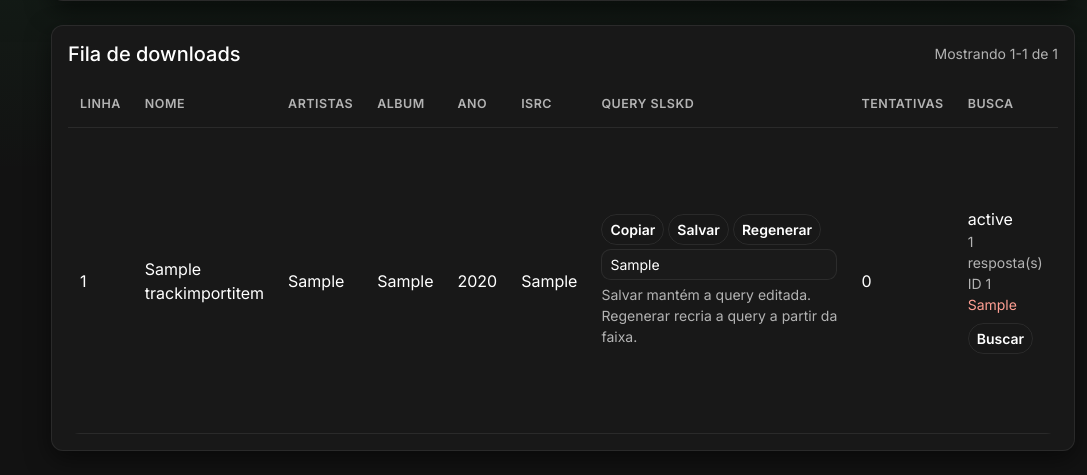
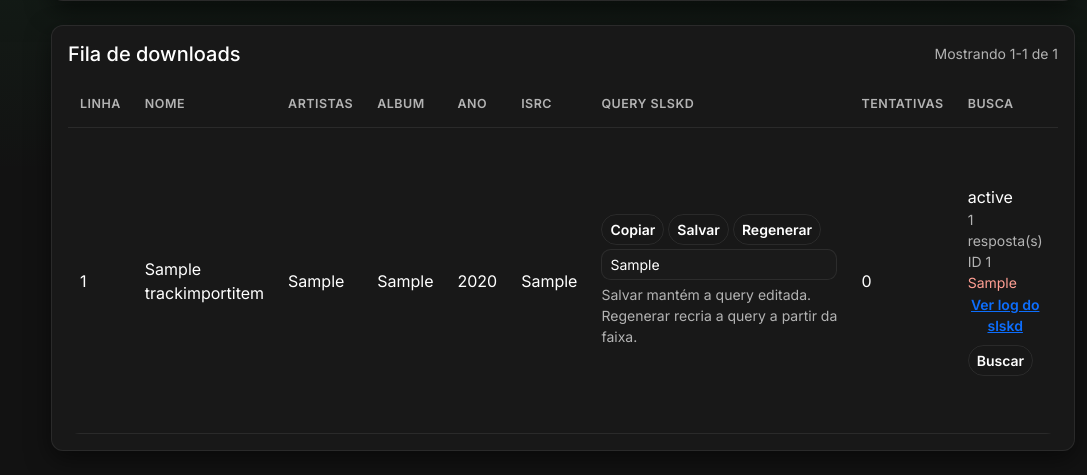
Before and after one commit to Zambianco/MML, a Django app: page /downloads/1/ in a window 1280 px wide. Shown: the part 945-1420 px from the top of the page, without its empty margins (193-1280 px from the left). Run offline with Django 5.2, Linux system fonts and the light colour scheme; a user stored in the database is signed in; tables that the repository leaves empty hold one stand-in row (values such as "Sample post"); data that the repository does not hold is empty; parts of the project's set-up code (start-up, migrations or seed data) failed here and were passed over; some libraries are stand-ins or nearby versions.

Commit message:
feat: add slskd log retrieval and modal display for error tracking

```diff
--- a/apps/downloads/services.py
+++ b/apps/downloads/services.py
@@ -9,7 +9,7 @@ from dataclasses import dataclass
 from difflib import SequenceMatcher
 from pathlib import Path
 from typing import Callable
-from urllib.error import URLError
+from urllib.error import HTTPError, URLError
 from urllib.parse import quote
 from urllib.request import Request, urlopen
 
@@ -181,7 +181,16 @@ def search_slskd_sources(
 ) -> list[TrackImportItemSource]:
     search_query = sync_item_search_query(item)
 
-    search = _slskd_request("POST", "/api/v0/searches", {"searchText": search_query})
+    try:
+        search = _slskd_request("POST", "/api/v0/searches", {"searchText": search_query})
+    except HTTPError as exc:
+        if exc.code != 409:
+            raise
+        # slskd recusa buscas com texto igual a uma já existente; remove as antigas e tenta de novo.
+        for old in _slskd_request("GET", "/api/v0/searches") or []:
+            if str(old.get("searchText") or "").strip().lower() == search_query.strip().lower():
+                _slskd_request("DELETE", f"/api/v0/searches/{old['id']}")
+        search = _slskd_request("POST", "/api/v0/searches", {"searchText": search_query})
     search_id = search["id"]
     started_at = time.monotonic()
     item.search_attempts += 1
--- a/apps/downloads/templates/downloads/import_detail.html
+++ b/apps/downloads/templates/downloads/import_detail.html
@@ -197,4 +197,18 @@
 <main class="container app-page py-4">
     {% include "downloads/import_detail_fragment.html" %}
 </main>
+
+<div class="modal fade" id="slskd-log-modal" tabindex="-1" aria-hidden="true">
+    <div class="modal-dialog modal-xl modal-dialog-scrollable">
+        <div class="modal-content">
+            <div class="modal-header">
+                <h5 class="modal-title">Log do slskd</h5>
+                <button type="button" class="btn-close" data-bs-dismiss="modal" aria-label="Fechar"></button>
+            </div>
+            <div class="modal-body">
+                <pre id="slskd-log-body" class="small mb-0" style="white-space: pre-wrap;">Carregando...</pre>
+            </div>
+        </div>
+    </div>
+</div>
 {% endblock %}
--- a/apps/downloads/templates/downloads/import_detail_panel.html
+++ b/apps/downloads/templates/downloads/import_detail_panel.html
@@ -247,6 +247,7 @@
                                 {% endif %}
                                 {% if item.last_error %}
                                     <div class="small text-danger">{{ item.last_error }}</div>
+                                    <button type="button" class="btn btn-link btn-sm p-0" data-bs-toggle="modal" data-bs-target="#slskd-log-modal" hx-get="{% url 'downloads-slskd-log' %}" hx-target="#slskd-log-body" hx-swap="innerHTML">Ver log do slskd</button>
                                 {% endif %}
                                 <form class="mt-2" method="post" action="{% url 'downloads-item-search' track_import.pk item.pk %}{% if querystring %}?{{ querystring }}&page={{ page_obj.number }}{% else %}?page={{ page_obj.number }}{% endif %}">
                                     {% csrf_token %}
@@ -381,7 +382,9 @@
                     </div>
 
                     {% if item.last_error %}
-                        <div class="small text-danger mb-3">{{ item.last_error }}</div>
+                        <div class="small text-danger mb-3">{{ item.last_error }}
+                            <button type="button" class="btn btn-link btn-sm p-0 align-baseline" data-bs-toggle="modal" data-bs-target="#slskd-log-modal" hx-get="{% url 'downloads-slskd-log' %}" hx-target="#slskd-log-body" hx-swap="innerHTML">Ver log do slskd</button>
+                        </div>
                     {% endif %}
 
                     <div class="d-flex gap-2 flex-wrap">
--- a/apps/downloads/urls.py
+++ b/apps/downloads/urls.py
@@ -1,12 +1,13 @@
 from django.urls import path
 
-from .views import cancel_round, download_files, file_cover, file_stream, import_detail, import_detail_fragment, import_list, item_download, item_query, item_search, item_skip_source, item_stream, item_transfer, music_player, process_round, refresh_status, toggle_favorite
+from .views import cancel_round, download_files, file_cover, file_stream, import_detail, import_detail_fragment, import_list, item_download, item_query, item_search, item_skip_source, item_stream, item_transfer, music_player, process_round, refresh_status, slskd_log, toggle_favorite
 
 urlpatterns = [
     path("", import_list, name="downloads-import-list"),
     path("arquivos/", download_files, name="downloads-files"),
     path("arquivos/tocar/", file_stream, name="downloads-file-stream"),
     path("arquivos/capa/", file_cover, name="downloads-file-cover"),
+    path("slskd/log/", slskd_log, name="downloads-slskd-log"),
     path("player/", music_player, name="downloads-player"),
     path("player/favoritos/toggle/", toggle_favorite, name="downloads-toggle-favorite"),
     path("<int:pk>/", import_detail, name="downloads-import-detail"),
--- a/apps/downloads/views.py
+++ b/apps/downloads/views.py
@@ -23,6 +23,7 @@ from django.urls import reverse
 from django.views.decorators.http import require_http_methods, require_POST
 from django.conf import settings
 from django.utils import timezone
+from django.utils.html import escape
 from urllib.error import URLError
 
 try:
@@ -47,6 +48,7 @@ from .services import (
     search_slskd_sources,
     skip_item_download,
     update_download_statuses,
+    _slskd_request,
 )
 from .tasks import process_download_round_task, run_process_download_round
 
@@ -937,6 +939,19 @@ def cancel_round(request: HttpRequest, pk: int) -> HttpResponse:
     return redirect(_import_detail_url(track_import, page=request.GET.get("page"), querystring=_preserved_import_querystring(request)))
 
 
+@require_http_methods(["GET"])
+def slskd_log(request: HttpRequest) -> HttpResponse:
+    try:
+        entries = _slskd_request("GET", "/api/v0/logs") or []
+    except (URLError, TimeoutError) as exc:
+        return HttpResponse(escape(f"Nao foi possivel obter o log do slskd: {getattr(exc, 'reason', exc)}"))
+    lines = [
+        f"{entry.get('timestamp', '')} [{entry.get('level', '')}] {entry.get('message', '')}"
+        for entry in entries[-200:]
+    ]
+    return HttpResponse(escape("\n".join(reversed(lines)) or "Log vazio."))
+
+
 @require_http_methods(["POST"])
 def refresh_status(request: HttpRequest, pk: int) -> HttpResponse:
     track_import = get_object_or_404(TrackImport, pk=pk)
```
